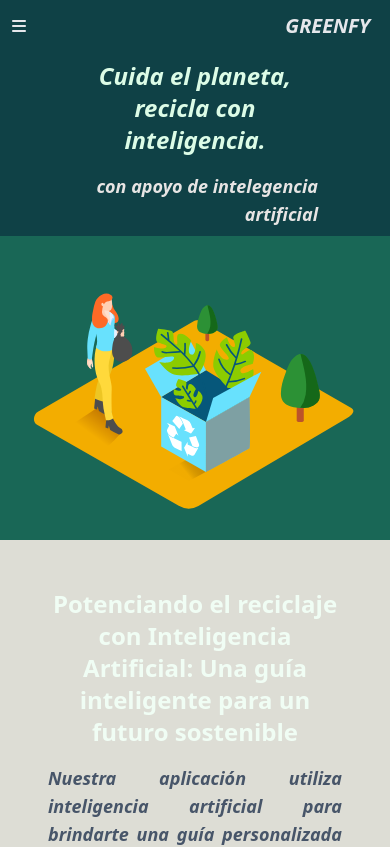
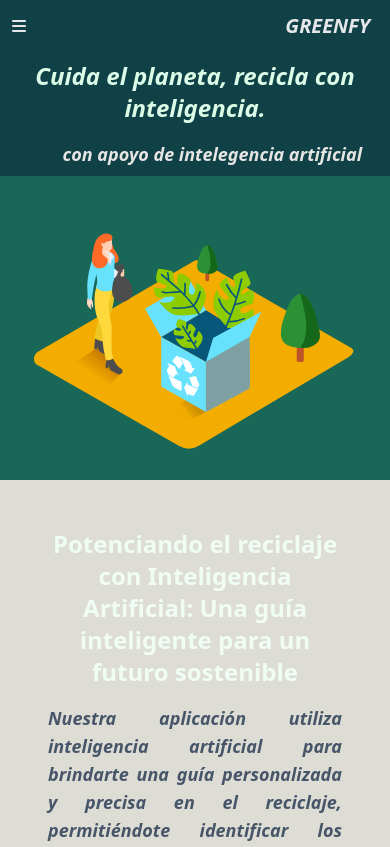
Before and after one commit to DavidRamirez20/proyecto-algoritmia, a Next.js app: page / in a window 390 px wide. Shown: the top 847 px of the page. Built offline with nearby package versions, Linux system fonts and the light colour scheme.

Commit message:
Corrección sección 1 - resp

```diff
--- a/pages/index.tsx
+++ b/pages/index.tsx
@@ -18,7 +18,7 @@ export default function Home(document : any) {
             alt="Logo greenfy"
           />
         </div>
-        <div className='flex lg:flex-row flex-col-reverse items-center lg:my-8 mx-16 lg:bg-[url("/PawPrint.png")] bg-no-repeat'>
+        <div className='flex lg:flex-row flex-col-reverse items-center lg:my-8 lg:mx-16 mx-5 lg:bg-[url("/PawPrint.png")] bg-no-repeat'>
           <ul className='flex flex-col'>
               <li className='hidden lg:block font-bold lg:text-6xl text-4xl font-cursive text-slate-50 text-center p-2'>GreenFy</li>
               <li className='font-semibold italic lg:text-4xl text-2xl text-green-100 text-center p-2'>Cuida el planeta, recicla con inteligencia.</li>
```
